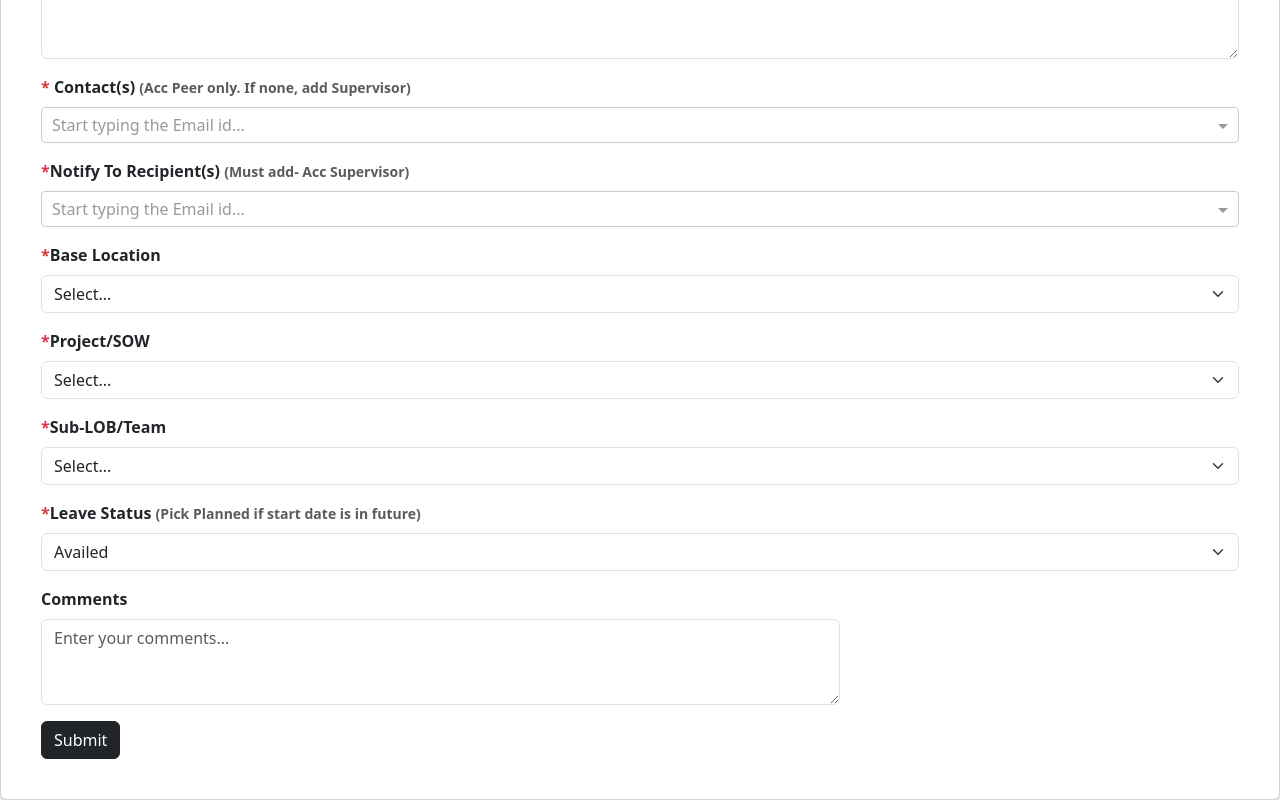
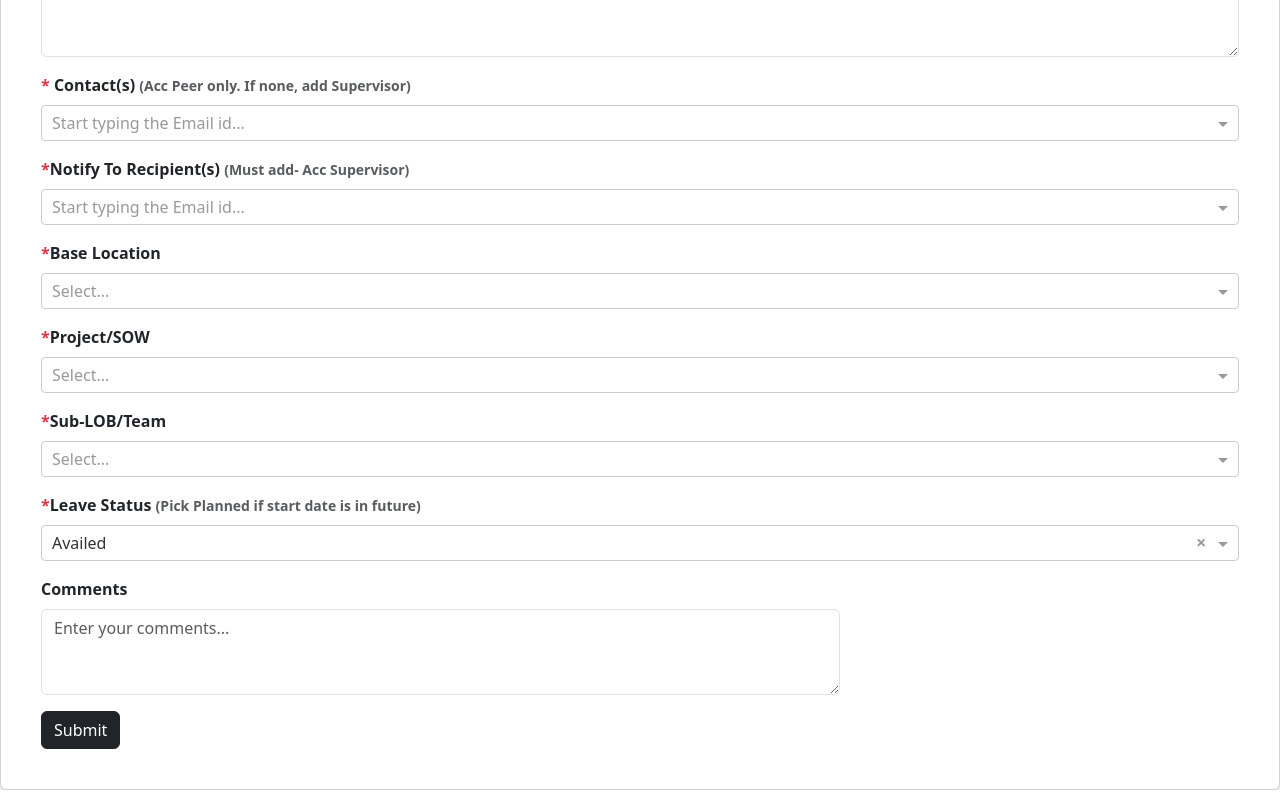
Before and after one commit to Bevin215/Leave-Notification-App-Dev, an Angular app in the folder LeaveAppUI/: page /notifyleave in a window 1280 px wide. Shown: the part 539-1339 px from the top of the page. Built offline with nearby package versions, Linux system fonts and the light colour scheme.

Commit message:
Minor changes in search

```diff
--- a/LeaveAppUI/src/app/notifyleave/notifyleave.component.css
+++ b/LeaveAppUI/src/app/notifyleave/notifyleave.component.css
@@ -11,3 +11,9 @@
   background-repeat: no-repeat;
   opacity: 0.07;
 }
+
+::ng-deep ng-select .ng-value,
+::ng-deep ng-select .ng-placeholder,
+::ng-deep ng-select .ng-option {
+  font-weight: normal !important;
+}
--- a/LeaveAppUI/src/app/notifyleave/notifyleave.component.html
+++ b/LeaveAppUI/src/app/notifyleave/notifyleave.component.html
@@ -12,11 +12,10 @@
 
         <div class="mb-3 fw-bold">
           <label for="leaveType" class="form-label"><span class="text-danger">*</span>Leave Type </label>
-          <select id="leaveType" class="form-select" required formControlName="leaveType"
-            [ngClass]="{'is-invalid': leaveForm.get('leaveType')?.invalid && leaveForm.get('leaveType')?.touched}">
-            <option value="">Select... </option>
-            <option *ngFor="let type of leaveOptions" [value]="type">{{ type }}</option>
-          </select>
+          <ng-select [items]="leaveOptions" placeholder="Select..." formControlName="leaveType"
+            [class.is-invalid]="leaveForm.get('leaveType')?.invalid && leaveForm.get('leaveType')?.touched"
+            [searchable]="true">
+          </ng-select>
           <div *ngIf="leaveForm.get('leaveType')?.invalid && leaveForm.get('leaveType')?.touched" class="text-danger">
             <small *ngIf="leaveForm.get('leaveType')?.hasError('required')">This field is required.</small>
           </div>
@@ -64,7 +63,8 @@
 
         <div class="mb-3 fw-bold">
           <label for="briefReason" class="form-label">Brief Reason</label>
-          <textarea placeholder="Enter brief reason..." class="form-control" id="briefReason" rows="3" formControlName="briefReason"></textarea>
+          <textarea placeholder="Enter brief reason..." class="form-control" id="briefReason" rows="3"
+            formControlName="briefReason"></textarea>
         </div>
 
         <div class="mb-3  ">
@@ -89,8 +89,8 @@
 
 
         <div class="mb-3 ">
-          <label for="notifyTo" class="form-label fw-bold"><span class="text-danger">*</span>Notify To Recipient(s) <span
-              class="small text-muted">(Must add- Acc Supervisor)</span></label>
+          <label for="notifyTo" class="form-label fw-bold"><span class="text-danger">*</span>Notify To Recipient(s)
+            <span class="small text-muted">(Must add- Acc Supervisor)</span></label>
 
           <ng-select #notify [items]="listOfUsers" bindLabel="email" bindValue="id" [multiple]="true"
             placeholder='Start typing the Email id...' formControlName="notifyTo" [closeOnSelect]="false"
@@ -111,11 +111,10 @@
 
         <div class="mb-3 fw-bold">
           <label for="baseLocation" class="form-label"> <span class="text-danger">*</span>Base Location </label>
-          <select id="baseLocation" class="form-select" required formControlName="baseLocation"
-            [ngClass]="{'is-invalid': leaveForm.get('baseLocation')?.invalid && leaveForm.get('baseLocation')?.touched}">
-            <option value="">Select...</option>
-            <option *ngFor="let loc of locations" [value]="loc">{{ loc }}</option>
-          </select>
+          <ng-select [items]="locations" placeholder="Select..." formControlName="baseLocation"
+            [class.is-invalid]="leaveForm.get('baseLocation')?.invalid && leaveForm.get('baseLocation')?.touched"
+            [searchable]="true">
+          </ng-select>
           <div *ngIf="leaveForm.get('baseLocation')?.invalid && leaveForm.get('baseLocation')?.touched"
             class="text-danger">
             <small *ngIf="leaveForm.get('baseLocation')?.hasError('required')">This field is required.</small>
@@ -124,11 +123,10 @@
 
         <div class="mb-3 fw-bold">
           <label for="projectSow" class="form-label"><span class="text-danger">*</span>Project/SOW </label>
-          <select id="projectSow" class="form-select" required formControlName="projectSow"
-            [ngClass]="{'is-invalid': leaveForm.get('projectSow')?.invalid && leaveForm.get('projectSow')?.touched}">
-            <option value="">Select...</option>
-            <option *ngFor="let proj of projects" [value]="proj">{{proj}}</option>
-          </select>
+          <ng-select [items]="projects" placeholder="Select..." formControlName="projectSow"
+            [class.is-invalid]="leaveForm.get('projectSow')?.invalid && leaveForm.get('projectSow')?.touched"
+            [searchable]="true">
+          </ng-select>
           <div *ngIf="leaveForm.get('projectSow')?.invalid && leaveForm.get('projectSow')?.touched" class="text-danger">
             <small *ngIf="leaveForm.get('projectSow')?.hasError('required')">This field is required.</small>
           </div>
@@ -136,11 +134,10 @@
 
         <div class="mb-3 fw-bold">
           <label for="subLobTeam" class="form-label"><span class="text-danger">*</span>Sub-LOB/Team </label>
-          <select id="subLobTeam" class="form-select" required formControlName="subLobTeam"
-            [ngClass]="{'is-invalid': leaveForm.get('subLobTeam')?.invalid && leaveForm.get('subLobTeam')?.touched}">
-            <option value="">Select...</option>
-            <option *ngFor="let team of subLobteams" [value]="team">{{team}}</option>
-          </select>
+          <ng-select [items]="subLobteams" placeholder="Select..." formControlName="subLobTeam"
+            [class.is-invalid]="leaveForm.get('subLobTeam')?.invalid && leaveForm.get('subLobTeam')?.touched"
+            [searchable]="true">
+          </ng-select>
           <div *ngIf="leaveForm.get('subLobTeam')?.invalid && leaveForm.get('subLobTeam')?.touched" class="text-danger">
             <small *ngIf="leaveForm.get('subLobTeam')?.hasError('required')">This field is required.</small>
           </div>
@@ -149,11 +146,10 @@
         <div class="mb-3 fw-bold">
           <label for="leaveStatus" class="form-label"> <span class="text-danger">*</span>Leave Status <span
               class="small text-muted">(Pick Planned if start date is in future)</span></label>
-          <select id="leaveStatus" class="form-select" required formControlName="leaveStatus"
-            [ngClass]="{'is-invalid': leaveForm.get('leaveStatus')?.invalid && leaveForm.get('leaveStatus')?.touched}">
-            <option value="">Select...</option>
-            <option *ngFor="let leave of leaveStatus" [value]="leave">{{leave}}</option>
-          </select>
+          <ng-select [items]="leaveStatus" placeholder="Select..." formControlName="leaveStatus"
+            [class.is-invalid]="leaveForm.get('leaveStatus')?.invalid && leaveForm.get('leaveStatus')?.touched"
+            [searchable]="true">
+          </ng-select>
           <div *ngIf="leaveForm.get('leaveStatus')?.invalid && leaveForm.get('leaveStatus')?.touched"
             class="text-danger">
             <small *ngIf="leaveForm.get('leaveStatus')?.hasError('required')">This field is required.</small>
@@ -163,7 +159,8 @@
         <div class="mb-3 fw-bold">
           <div class="col-sm-8">
             <label for="comments" class="form-label">Comments</label>
-            <textarea placeholder="Enter your comments..." class="form-control" id="comments" rows="3" formControlName="comments"></textarea>
+            <textarea placeholder="Enter your comments..." class="form-control" id="comments" rows="3"
+              formControlName="comments"></textarea>
           </div>
         </div>
 
--- a/LeaveAppUI/src/app/notifyleave/notifyleave.component.ts
+++ b/LeaveAppUI/src/app/notifyleave/notifyleave.component.ts
@@ -60,17 +60,17 @@ export class NotifyleaveComponent {
 
   ngOnInit() {
     this.leaveForm = this.fb.group({
-      leaveType: ['', Validators.required],
+      leaveType: [null, Validators.required],
       availedBy: [this.listOfUsers[1], Validators.required],
       startDate: [new Date().toISOString().split('T')[0], Validators.required],
       endDate: [new Date().toISOString().split('T')[0], Validators.required],
       briefReason: "",
       backupContact: [[], Validators.required],
       notifyTo: [[], Validators.required],
-      baseLocation: "",
-      projectSow: "",
-      subLobTeam: "",
-      leaveStatus: ['Availed'],
+      baseLocation: [null, Validators.required],
+      projectSow: [null, Validators.required],
+      subLobTeam: [null, Validators.required],
+      leaveStatus: ['Availed', Validators.required],
       comments: "",
     },
   { validators: this.dateRangeValidator });
```
